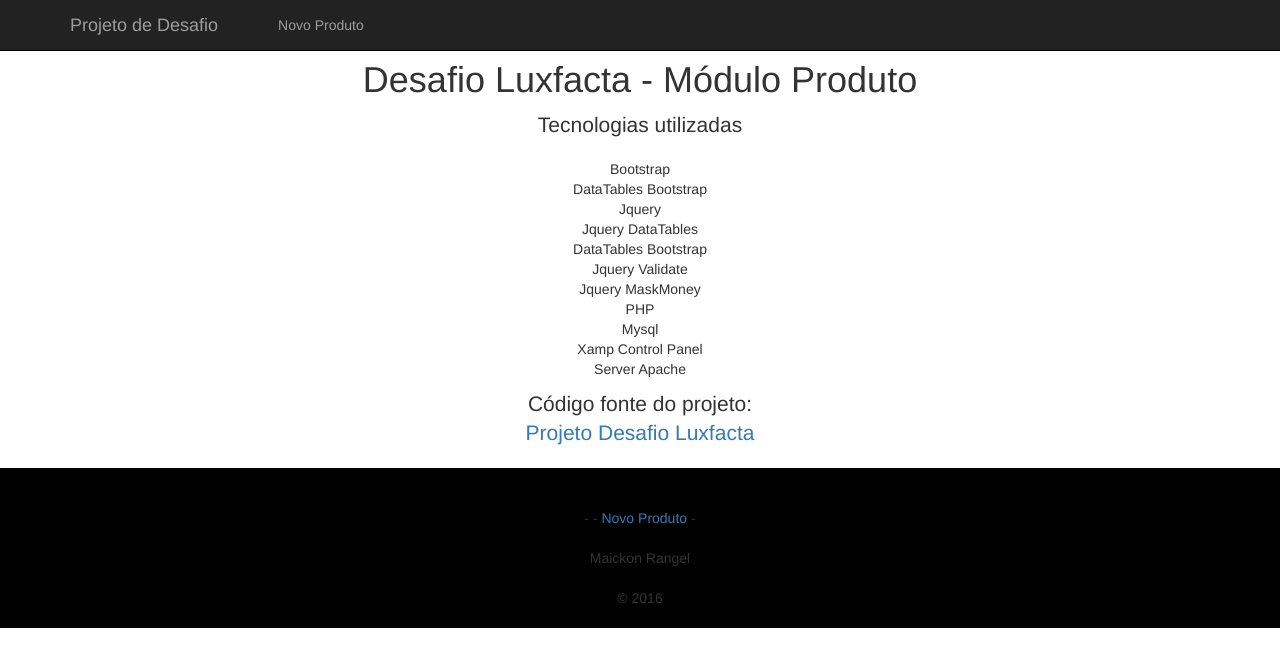
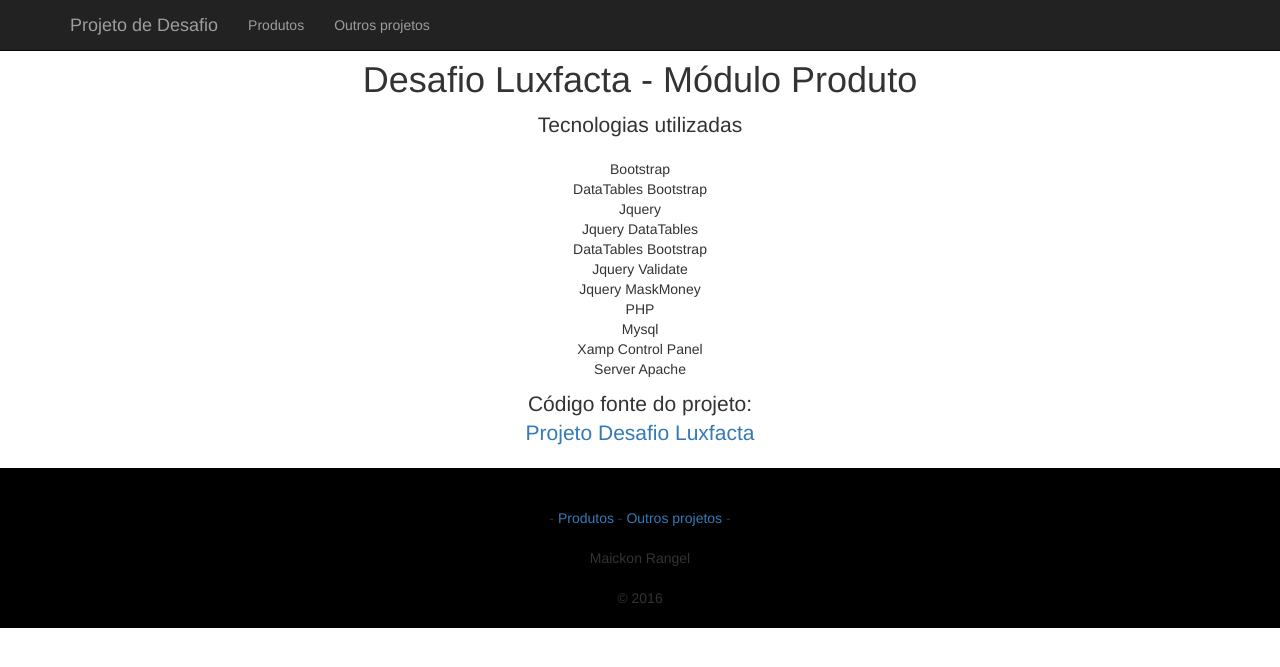
Before and after one commit to maickon/desafio, a PHP site: page /desafio-luxfacta/ in a window 1280 px wide. Shown: the top 667 px of the page. Run offline with PHP 8.4, Linux system fonts and the light colour scheme; data that the repository does not hold is empty; some libraries are stand-ins or nearby versions.

Commit message:
alterando o menu

```diff
--- a/header.php
+++ b/header.php
@@ -25,13 +25,13 @@ $tag->html();
 
   //definicao do menu
   $menu['nomes'] = [
-              $config['menu']['label_home'],
-              $config['menu']['label_novo_produto']
+              $config['menu']['label_produto'],
+              $config['menu']['label_outros_projetos']
             ];
 
   $menu['links'] = [
-          $config['menu']['link_home'],
-          $config['base_url'].$config['menu']['link_novo_produto']
+          $config['base_url'].$config['menu']['link_listar_produto'],
+          $config['base_url'].$config['menu']['link_outros_projetos']
         ];
 
   new Components('menu', $menu);
```
